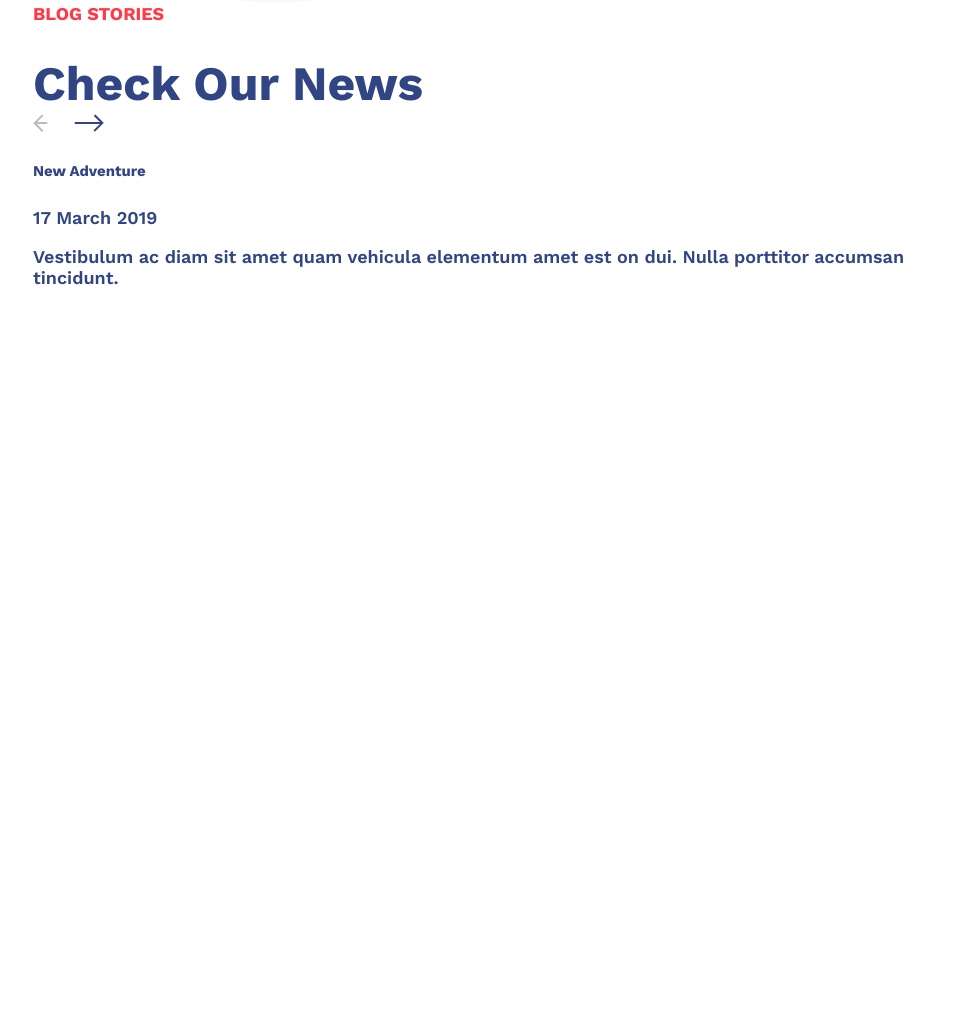
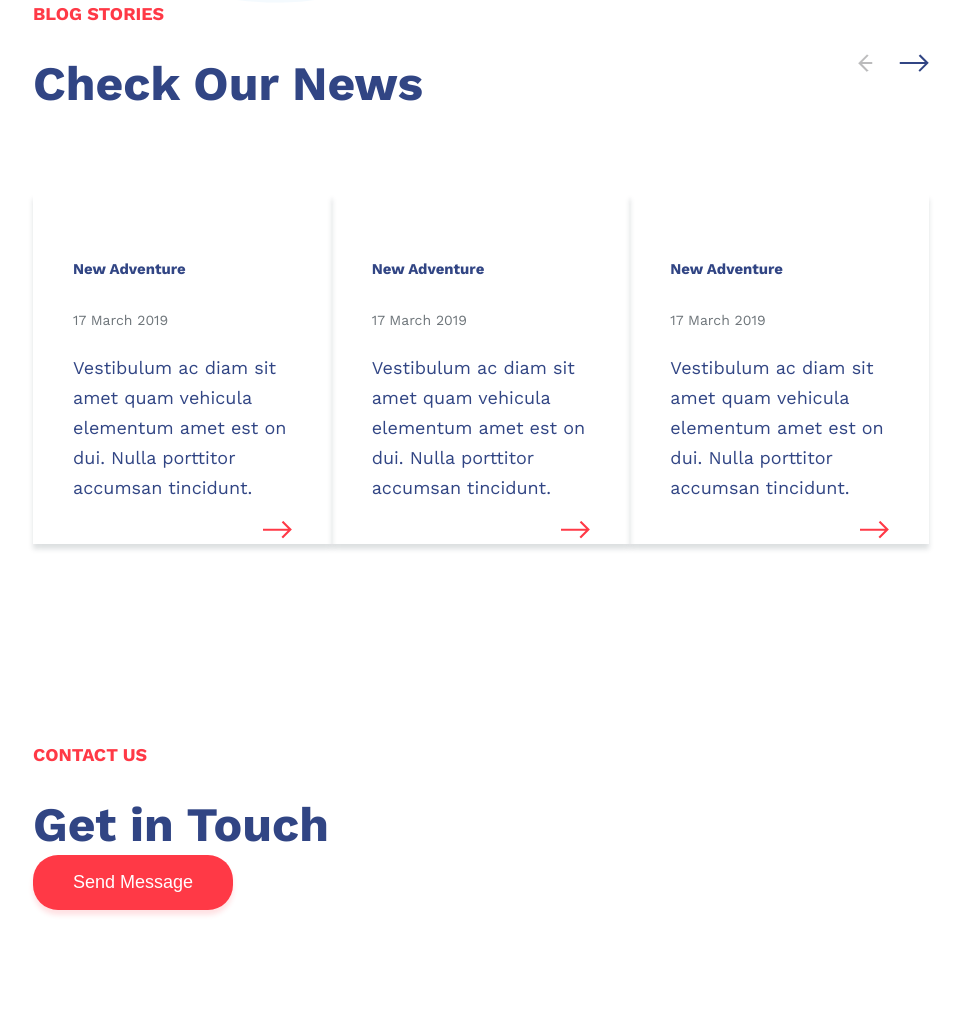
Before and after one commit to just-Daniel/Doob, a plain HTML site: page index.html in a window 1280 px wide. Shown: the part 3973-4983 px from the top of the page, without its empty margins (159-1120 px from the left). Before the commit the page ends 4279 px from the top, so only its background shows below. Drawn offline with nearby package versions, Linux system fonts and the light colour scheme.

Commit message:
made container blog

```diff
--- a/index.html
+++ b/index.html
@@ -22,8 +22,8 @@
               <li><a href="#">Home.</a></li>
               <li><a href="#about-company">About us.</a></li>
               <li><a href="#portfolio">Portfolio.</a></li>
-              <li><a href="#">Blog.</a></li>
-              <li><a href="#">Contact us.</a></li>
+              <li><a href="#blog">Blog.</a></li>
+              <li><a href="#contact">Contact us.</a></li>
             </ul>
           </nav>
           <div class="right-block">
@@ -132,7 +132,7 @@
     </div>
   </div>
 </div>
-<div class="blog">
+<div class="blog" id="blog">
   <div class="container">
     <h4 class="info-red__title">BLOG STORIES</h4>
     <div class="blog-top">
@@ -151,9 +151,30 @@
         <h5>New Adventure</h5>
         <time>17 March 2019</time>
         <p>Vestibulum ac diam sit amet quam vehicula elementum amet est on dui. Nulla porttitor accumsan tincidunt.</p>
+        <a href="#"><span class="blog-arrow"></span></a>
+      </div>
+      <div class="blog-item">
+        <h5>New Adventure</h5>
+        <time>17 March 2019</time>
+        <p>Vestibulum ac diam sit amet quam vehicula elementum amet est on dui. Nulla porttitor accumsan tincidunt.</p>
+        <a href="#"><span class="blog-arrow"></span></a>
+      </div>
+      <div class="blog-item">
+        <h5>New Adventure</h5>
+        <time>17 March 2019</time>
+        <p>Vestibulum ac diam sit amet quam vehicula elementum amet est on dui. Nulla porttitor accumsan tincidunt.</p>
+        <a href="#"><span class="blog-arrow"></span></a>
       </div>
     </div>
   </div>
 </div>
+<div class="contact" id="contact">
+  <div class="container">
+    <h4 class="info-red__title">CONTACT US</h4>
+    <h2 class="subtitle">Get in Touch</h2>
+    <form action="POST"></form>
+    <button type="submit" class="red-btn">Send Message</button>
+  </div>
+</div>
 </body>
 </html>
--- a/style.css
+++ b/style.css
@@ -313,3 +313,56 @@ header .header-top .logo {
 .portfolio .container .portfolio-bottom a {
   color: #ff3946;
 }
+
+/*  Blog */
+
+.blog-top {
+  display: flex;
+  justify-content: space-between;
+  margin-bottom: 80px;
+}
+.blog-stories {
+  display: flex;
+  justify-content: space-between;
+  padding-bottom: 100px;
+}
+.blog-stories .blog-item {
+  width: 370px;
+  height: 350px;
+  box-shadow: 0px 5px 5px rgba(25, 45, 51, 0.15);
+  box-sizing: border-box;
+  padding: 40px;
+}
+.blog-stories .blog-item:hover {
+  background-color: #ff3946;
+  color: #fff;
+}
+.blog-stories .blog-item:hover time {
+  color: #fff;
+}
+.blog-stories .blog-item:hover .blog-arrow::after {
+  content: url(./img/arrow-white.png);
+}
+.blog-stories .blog-item time {
+  font-size: 14px;
+  line-height: 30px;
+  font-weight: 400;
+  color: #6e757a;
+}
+.blog-stories .blog-item p {
+  line-height: 30px;
+  font-weight: 400;
+}
+.blog-stories .blog-item .blog-arrow {
+  display: flex;
+  justify-content: flex-end;
+}
+.blog-stories .blog-item .blog-arrow::after {
+  content: url(./img/arrow-red.png);
+}
+
+/*  Contact */
+
+.contact {
+  padding: 100px 0;
+}
```
